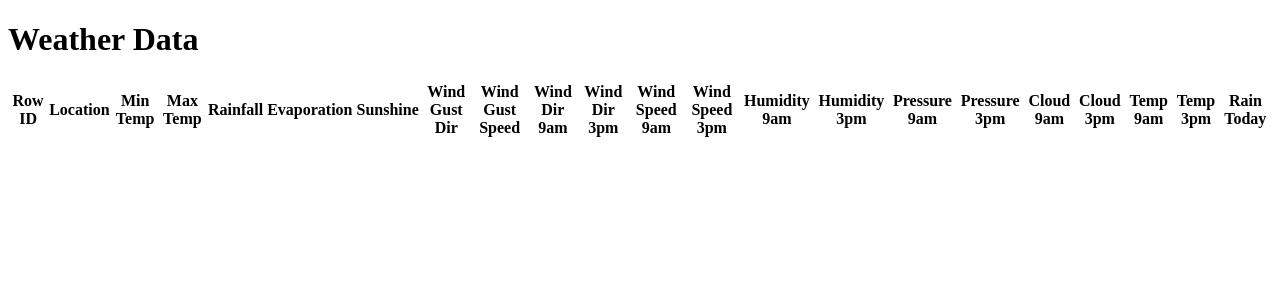
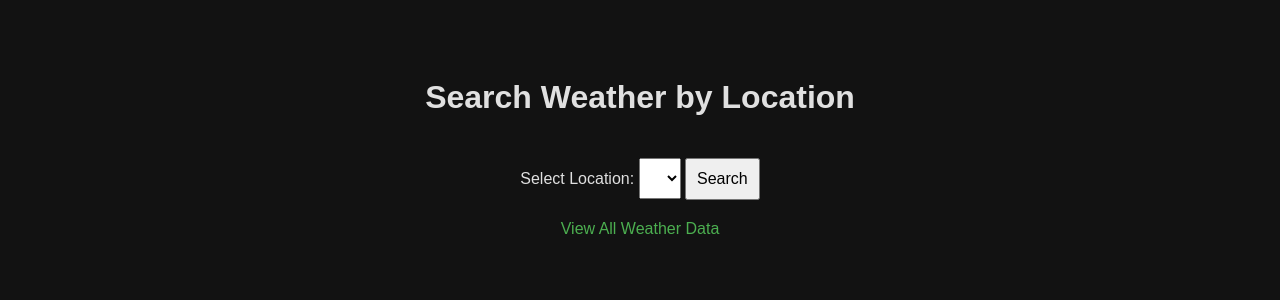
Before and after one commit to ahenrie/Adv-Python, a Flask app: page / in a window 1280 px wide. Shown: the top 300 px of the page. Run offline with Flask 3, Linux system fonts and the light colour scheme; lists and menus that the app fills with data are empty.

Commit message:
final app

```diff
--- a/CS3270/Module9/app/routes.py
+++ b/CS3270/Module9/app/routes.py
@@ -1,9 +1,37 @@
-from flask import Blueprint, render_template
+from flask import render_template, request, redirect, url_for
+from app import db
 from app.models import WeatherData
 
-main = Blueprint('main', __name__)
+def index():
+    """
+    Root route that displays a form to select a location for weather data.
+    If a POST request is made with a location selected, redirects to
+    the weather_data route with the selected location as a query parameter.
 
-@main.route('/')
-def index():
-    weather_records = WeatherData.query.all()
-    return render_template('weather.html', records=weather_records)
+    Returns:
+        - Renders the 'index.html' template with a list of unique locations
+          fetched from the database for use in the dropdown menu.
+    """
+    if request.method == "POST":
+        location = request.form.get("location")
+        return redirect(url_for("weather_data", location=location))
+
+    locations = db.session.query(WeatherData.location).distinct().all()
+    return render_template("index.html", locations=[loc[0] for loc in locations])
+
+def weather_data():
+    """
+    Route that displays weather data for a selected location.
+    If a location query parameter is provided, filters the data by that location;
+    otherwise, displays all weather data.
+
+    Returns:
+        - Renders the 'weather.html' template with weather records matching the
+          specified location, or all records if no location is specified.
+    """
+    location = request.args.get("location")
+    if location:
+        records = WeatherData.query.filter_by(location=location).all()
+    else:
+        records = WeatherData.query.all()
+    return render_template("weather.html", records=records)
--- a/CS3270/Module9/app/templates/index.html
+++ b/CS3270/Module9/app/templates/index.html
@@ -1,36 +1,50 @@
+<!-- templates/index.html -->
 <!doctype html>
 <html lang="en">
     <head>
         <meta charset="UTF-8" />
-        <title>Weather Data</title>
-        <link
-            rel="stylesheet"
-            href="{{ url_for('static', filename='style.css') }}"
-        />
+        <meta name="viewport" content="width=device-width, initial-scale=1.0" />
+        <title>Weather Search</title>
+        <style>
+            body {
+                background-color: #121212;
+                color: #e0e0e0;
+                font-family: Arial, sans-serif;
+                display: flex;
+                flex-direction: column;
+                align-items: center;
+                padding: 50px;
+            }
+
+            select,
+            button {
+                padding: 10px;
+                margin-top: 20px;
+                font-size: 16px;
+            }
+
+            a {
+                color: #4caf50;
+                text-decoration: none;
+                margin-top: 20px;
+            }
+
+            a:hover {
+                text-decoration: underline;
+            }
+        </style>
     </head>
     <body>
-        <h1>Weather Data</h1>
-        <table>
-            <thead>
-                <tr>
-                    <th>Location</th>
-                    <th>MinTemp</th>
-                    <th>MaxTemp</th>
-                    <th>Rainfall</th>
-                    <!-- Add other columns as needed -->
-                </tr>
-            </thead>
-            <tbody>
-                {% for record in records %}
-                <tr>
-                    <td>{{ record.location }}</td>
-                    <td>{{ record.min_temp }}</td>
-                    <td>{{ record.max_temp }}</td>
-                    <td>{{ record.rainfall }}</td>
-                    <!-- Add other fields as needed -->
-                </tr>
+        <h1>Search Weather by Location</h1>
+        <form method="POST" action="/">
+            <label for="location">Select Location:</label>
+            <select name="location" id="location">
+                {% for location in locations %}
+                <option value="{{ location }}">{{ location }}</option>
                 {% endfor %}
-            </tbody>
-        </table>
+            </select>
+            <button type="submit">Search</button>
+        </form>
+        <a href="{{ url_for('weather_data') }}">View All Weather Data</a>
     </body>
 </html>
--- a/CS3270/Module9/app/templates/weather.html
+++ b/CS3270/Module9/app/templates/weather.html
@@ -5,13 +5,60 @@
         <meta charset="UTF-8" />
         <meta name="viewport" content="width=device-width, initial-scale=1.0" />
         <title>Weather Data</title>
+        <style>
+            /* Dark theme styling */
+            body {
+                background-color: #121212;
+                color: #e0e0e0;
+                font-family: Arial, sans-serif;
+                margin: 0;
+                padding: 20px;
+            }
+
+            h1 {
+                color: #e0e0e0;
+                text-align: center;
+            }
+
+            table {
+                width: 100%;
+                border-collapse: collapse;
+                background-color: #1e1e1e;
+                margin: 20px 0;
+                box-shadow: 0 4px 8px rgba(0, 0, 0, 0.5);
+            }
+
+            th,
+            td {
+                padding: 12px;
+                text-align: left;
+                border: 1px solid #333;
+            }
+
+            th {
+                background-color: #333;
+                color: #b3b3b3;
+                font-weight: bold;
+            }
+
+            td {
+                color: #d1d1d1;
+            }
+
+            tr:nth-child(even) {
+                background-color: #2a2a2a;
+            }
+
+            tr:hover {
+                background-color: #444;
+            }
+        </style>
     </head>
     <body>
         <h1>Weather Data</h1>
         <table>
             <thead>
                 <tr>
-                    <th>Row ID</th>
                     <th>Location</th>
                     <th>Min Temp</th>
                     <th>Max Temp</th>
@@ -38,7 +85,6 @@
             <tbody>
                 {% for record in records %}
                 <tr>
-                    <td>{{ record.row_id }}</td>
                     <td>{{ record.location }}</td>
                     <td>{{ record.min_temp }}</td>
                     <td>{{ record.max_temp }}</td>
--- a/CS3270/Module9/instance/Error Handling/errors.py
+++ /dev/null
@@ -1,6 +0,0 @@
-x = 5
-y = 'hello'
-try:
-    z = x + y
-except TypeError:
-    print("You can not add an int and string")
--- /dev/null
+++ b/CS3270/Module9/requirements.txt
@@ -0,0 +1,5 @@
+Flask==3.0.3
+Flask-SQLAlchemy==3.1.1
+pytest==8.3.3
+python-dateutil==2.9.0.post0
+SQLAlchemy==2.0.36
```
Also changed, not shown: CS3270/Module9/app/__init__.py (+13 -5 lines), CS3270/Module9/app/import_csv.py (+46 -33 lines), CS3270/Module9/app/models.py (+8 -0 lines), CS3270/Module9/app/static/style.css (+32 -2 lines), CS3270/Module9/app/utils.py (deleted, +0 -9 lines), CS3270/Module9/test.py (added, +47 -0 lines), CS3270/Module9/readme.md, 1 other file.
